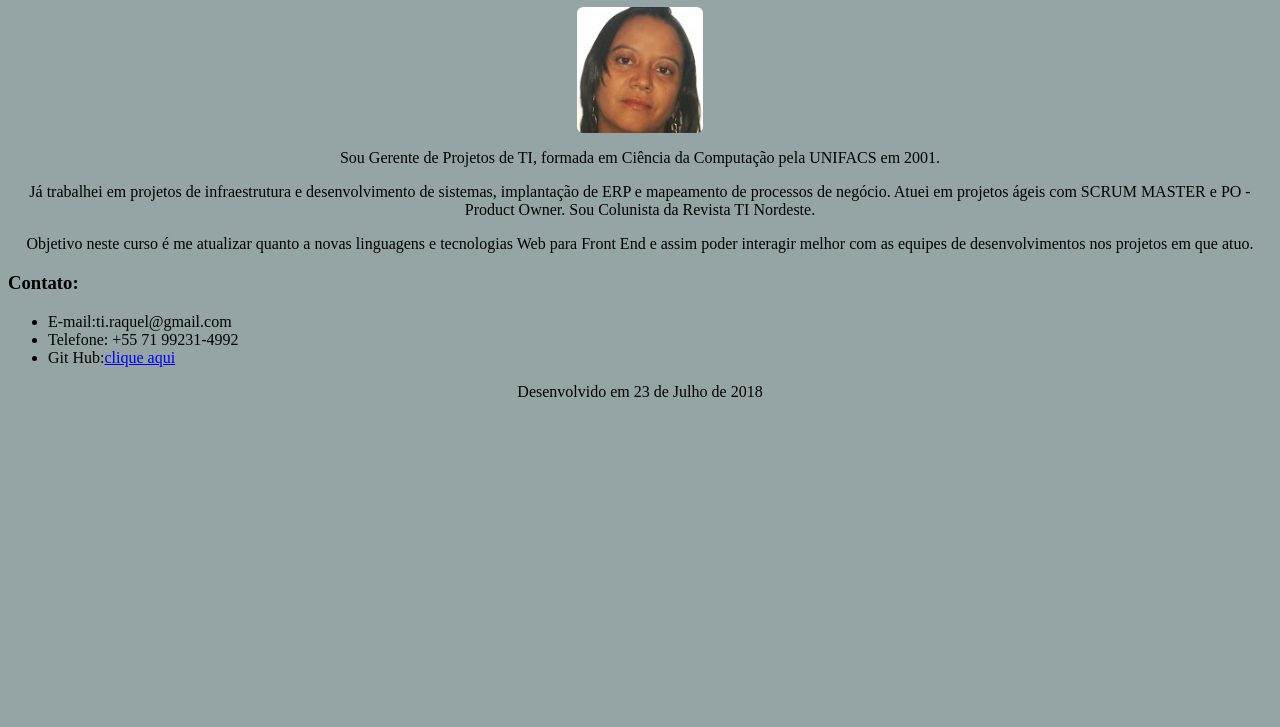
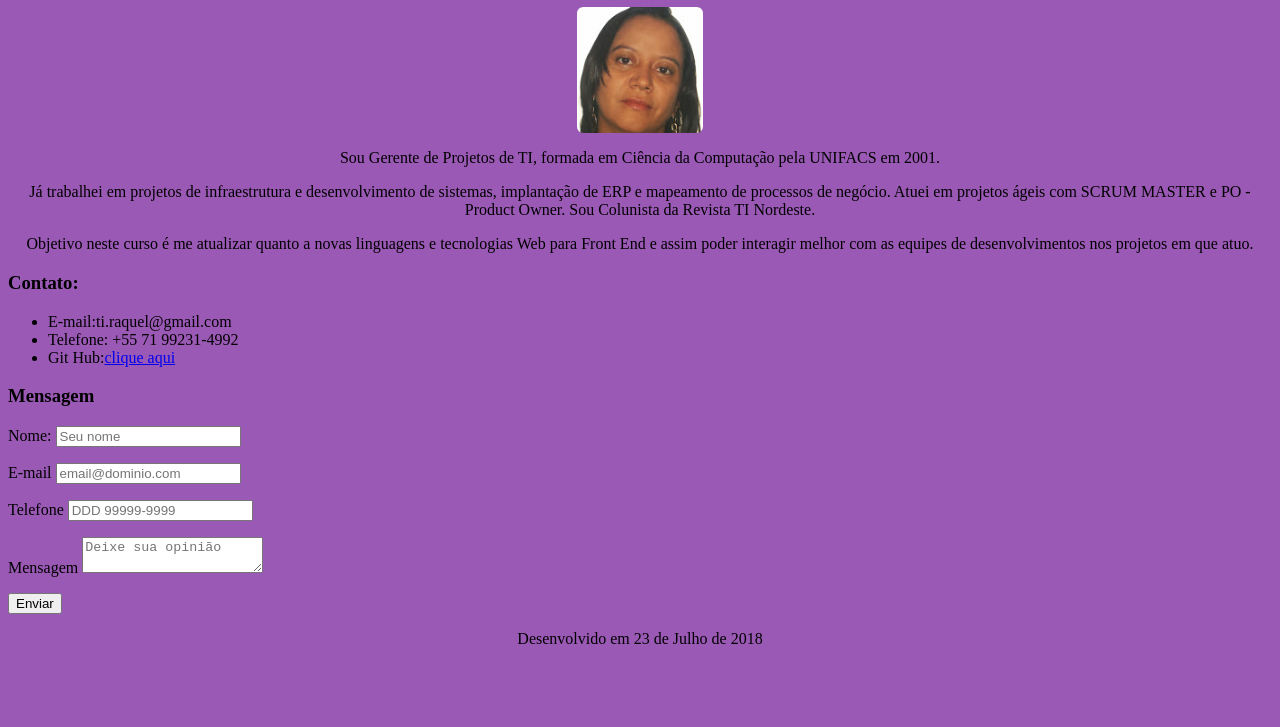
Before and after one commit to tiraquel/perfil-web, a plain HTML site: page index.html in a window 1280 px wide. Shown: the part 73-800 px from the top of the page. Drawn offline with Linux system fonts and the light colour scheme.

Commit message:
trabalhando com formulario e js

```diff
--- a/css/style.css
+++ b/css/style.css
@@ -11,5 +11,5 @@ width: 10%;
   border-radius: 5%
 }
   html {
-    background-color: #95a5a6;
+    background-color: #9b59b6;
 }
--- a/index.html
+++ b/index.html
@@ -25,8 +25,33 @@
          <li>Git Hub:<a target="_blank"href="https://github.com/tiraquel/perfil-web">clique aqui</a> </li>
        </ul>
      </section>
+     <section>
+       <h3>Mensagem</h3>
+       <form>
+         <p>
+           <label for="nome"> Nome: </label>
+           <input type="text" name="" id="nome" placeholder="Seu nome">
+         </p>
+         <p>
+           <label for="email">E-mail</label>
+           <input type="email" id="email" placeholder="email@dominio.com">
+         </p>
+         <p>
+           <label for="telefone">Telefone</label>
+           <input type="tel" id="telefone" placeholder="DDD 99999-9999">
+         </p>
+         <p>
+            <label for="mensagem">Mensagem</label>
+           <textarea name="name" id="mensagem" placeholder="Deixe sua opinião"></textarea>
+         </p>
+         <p>
+           <input type="submit" onclick="enviar()"value="Enviar">
+         </p>
+       </form>
+     </section>
      <footer>
         <p class="texto-centro">Desenvolvido em 23 de Julho de 2018</p>
      </footer>
+     <script src="js/formulario.js"></script>
    </body>
  </html>
--- /dev/null
+++ b/js/formulario.js
@@ -0,0 +1,10 @@
+function enviar()
+  {var nome = document.getElementById("nome");
+  if(nome.value !=""){
+    alert("Obrigado " +nome.value+ " ! Mas esta área temporáriamente não está funcionando." );
+  } else {
+    alert("Por gentileza, coloque seus dados");
+  }
+}
+// var email = document.getElementById("email");
+// var telefone - document.getElementById
```
